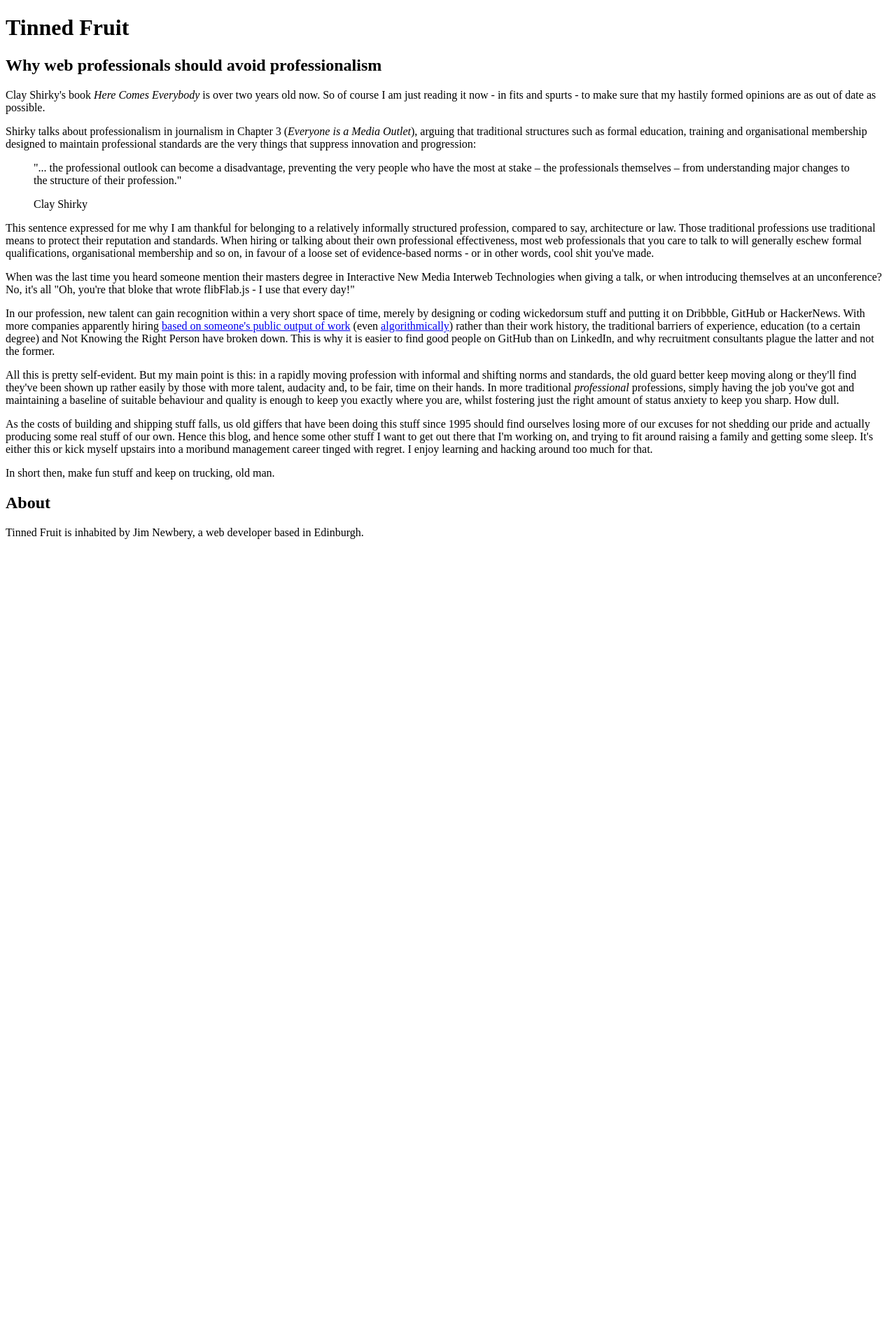
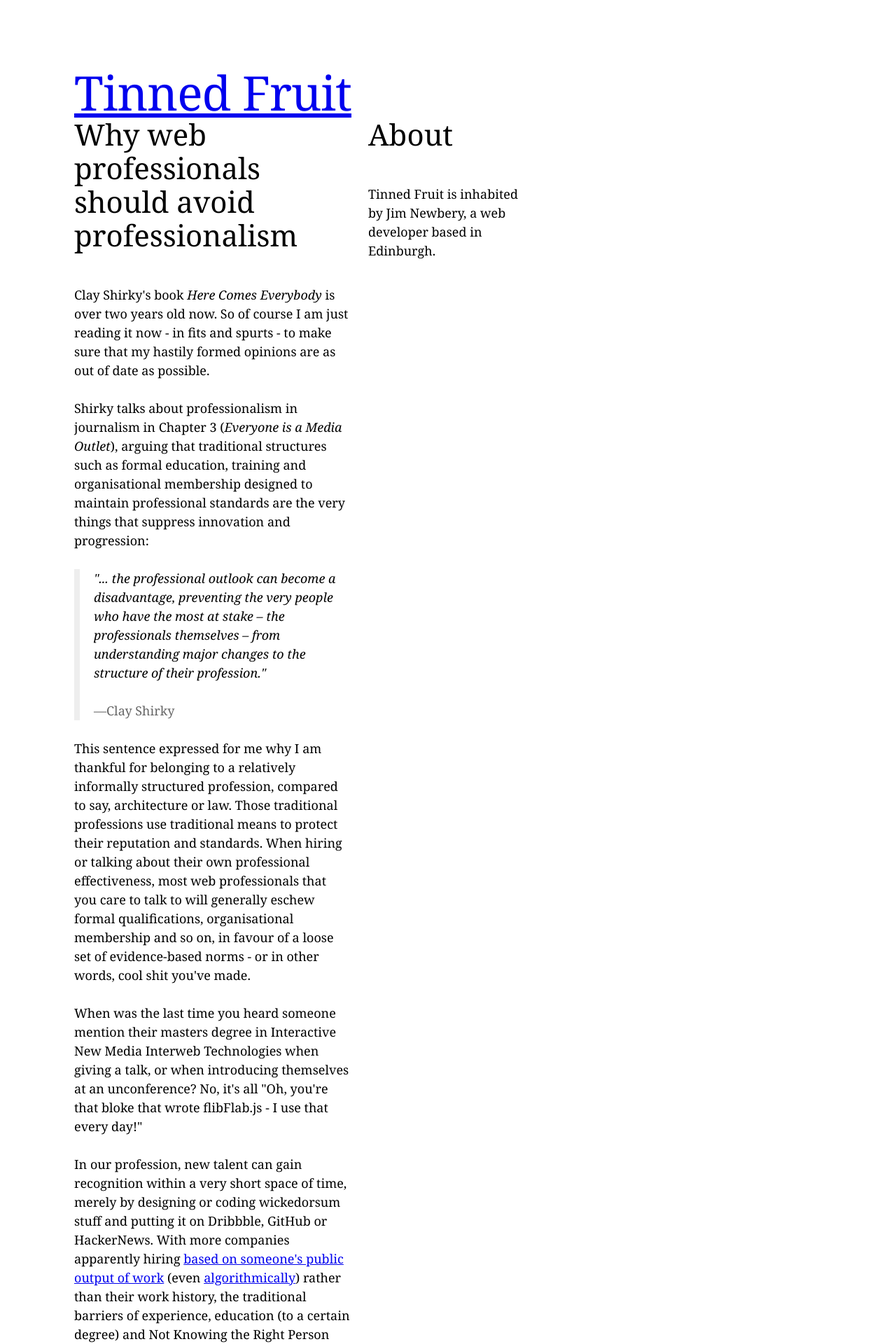
Before and after one commit to froots/froots.github.io, a Jekyll site: the page built from _posts/2011-02-03-why-web-professionals-should-avoid-professionalism.html, in a window 1280 px wide. Shown: the top 1920 px of the page at 70% size. Built offline with Jekyll 4.4.1, drawn with Linux system fonts in a browser that asks for light colours; Markdown is read by kramdown in place of the engine named in the settings; before the commit the page ends 900 px from its top, so only the background shows below that.

Commit message:
Basic typographic styles

```diff
--- a/_layouts/default.html
+++ b/_layouts/default.html
@@ -9,11 +9,11 @@
     <meta name="description" content="Tinned Fruit is inhabited by Jim Newbery, a web developer based in Edinburgh, UK.">
     <meta name="author" content="Jim Newbery">
     <meta name="viewport" content="width=device-width, initial-scale=1.0">
-    <link rel="stylesheet" href="css/main.css">
+    <link rel="stylesheet" href="/css/main.css">
   </head>
   <body lang="en">
     <header>
-      <h1>Tinned Fruit</h1>
+      <h1><a href="/">Tinned Fruit</a></h1>
     </header>
     <section class="content">
       <h2>{{ page.title }}</h2>
--- a/_posts/2011-02-03-why-web-professionals-should-avoid-professionalism.html
+++ b/_posts/2011-02-03-why-web-professionals-should-avoid-professionalism.html
@@ -7,7 +7,7 @@ title:  Why web professionals should avoid professionalism
 <p>Shirky talks about professionalism in journalism in Chapter 3 (<em>Everyone is a Media Outlet</em>), arguing that traditional structures such as formal education, training and organisational membership designed to maintain professional standards are the very things that suppress innovation and progression:</p>
 <blockquote>
 <p>"... the professional outlook can become a disadvantage, preventing the very people who have the most at stake &ndash; the professionals themselves &ndash; from understanding major changes to the structure of their profession."</p>
-<p>Clay Shirky</p>
+<cite>—Clay Shirky</cite>
 </blockquote>
 <p>This sentence expressed for me why I am thankful for belonging to a relatively informally structured profession, compared to say, architecture or law. Those traditional professions use traditional means to protect their reputation and standards. When hiring or talking about their own professional effectiveness, most web professionals that you care to talk to will generally eschew formal qualifications, organisational membership and so on, in favour of a loose set of evidence-based norms - or in other words, cool shit you've made.</p>
 <p>When was the last time you heard someone mention their masters degree in Interactive New Media Interweb Technologies when giving a talk, or when introducing themselves at an unconference? No, it's all "Oh, you're that bloke that wrote flibFlab.js - I use that every day!"</p>
--- a/css/main.css
+++ b/css/main.css
@@ -45,6 +45,10 @@ hr { display: block; height: 1px; border: 0; border-top: 1px solid #ccc; margin:
 
 input, select { vertical-align: middle; }
 
+strong {font-weight: bold;}
+
+em { font-style: italic;}
+
 /**
  * Bits and bobs
  **/
@@ -64,6 +68,10 @@ td { vertical-align: top; }
 /*	Typography presets
 	------------------	*/
 
+body, input, textarea {
+  font-family: Cambria, Georgia, Times, “Times New Roman”, serif;
+}
+
 .gigantic {
 	font-size: 110px;
 	line-height: 120px;
@@ -79,6 +87,7 @@ td { vertical-align: top; }
 .large, h2 {
 	font-size: 42px;
 	line-height: 48px;
+	margin-bottom: 48px;
 }
 
 .big, h3 {
@@ -87,8 +96,8 @@ td { vertical-align: top; }
 }
 
 .normal, body {
-	font-size: 16px;
-	line-height: 24px;
+	font-size: 18px;
+	line-height: 27px;
 }
 
 .small {
@@ -96,6 +105,25 @@ td { vertical-align: top; }
 	line-height: 18px;
 }
 
+p, ul, ol {
+  margin-top: 27px;
+  margin-bottom: 27px;
+}
+
+blockquote {
+  border-left: 8px solid #eee;
+  padding-left: 20px;
+  margin-top: 27px;
+  margin-bottom: 27px;
+}
+
+  blockquote p {
+    font-style: italic;
+  }
+
+  blockquote cite {
+    color: #666;
+  }
 
 /*	Default 8-column layout
 	60 px columns, 24 px gutters, 60 px margins, 768 px total
@@ -104,10 +132,21 @@ td { vertical-align: top; }
 	60px  144px  228px  312px  396px  480px  564px  648px	*/
 
 body {
-	background: rgb(232,232,232);
 	padding: 84px 60px 0;
 	width: 648px;
 	-webkit-tap-highlight-color: rgb(255,255,0);
+  margin: 0 auto;
+}
+
+.content {
+  width: 396px;
+  float: left;
+  margin-right: 24px;
+}
+
+.sidebar {
+  width: 228px;
+  float: left;
 }
 
 ::selection 	 	{background: rgb(255,255,0);}
@@ -181,3 +220,18 @@ img::-moz-selection {background: transparent;}
 .clearfix:before, .clearfix:after { content: "\0020"; display: block; height: 0; visibility: hidden; }
 .clearfix:after { clear: both; }
 .clearfix { zoom: 1; }
+
+@media print {
+  * { background: transparent !important; color: black !important; text-shadow: none !important; filter:none !important;
+  -ms-filter: none !important; } /* Black prints faster: sanbeiji.com/archives/953 */
+  a, a:visited { color: #444 !important; text-decoration: underline; }
+  a[href]:after { content: " (" attr(href) ")"; }
+  abbr[title]:after { content: " (" attr(title) ")"; }
+  .ir a:after, a[href^="javascript:"]:after, a[href^="#"]:after { content: ""; }  /* Don't show links for images, or javascript/internal links */
+  pre, blockquote { border: 1px solid #999; page-break-inside: avoid; }
+  thead { display: table-header-group; } /* css-discuss.incutio.com/wiki/Printing_Tables */
+  tr, img { page-break-inside: avoid; }
+  @page { margin: 0.5cm; }
+  p, h2, h3 { orphans: 3; widows: 3; }
+  h2, h3{ page-break-after: avoid; }
+}
```
